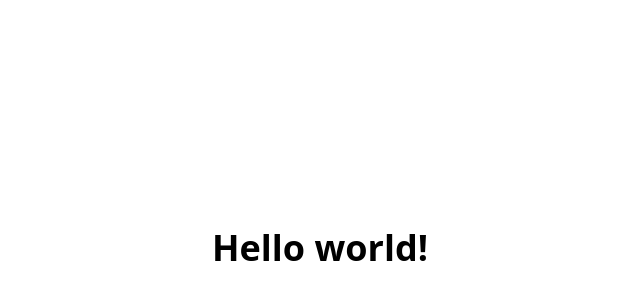
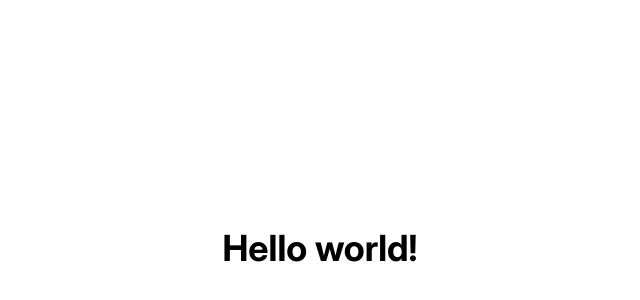
Before and after one commit to VanshajSaxena/printit-desktop, a React (Vite) app in the folder packages/renderer/: page / in a window 1280 px wide. Shown: the part 152-452 px from the top of the page, without its empty margins (320-960 px from the left). Built offline with nearby package versions, Linux system fonts and the light colour scheme.

Commit message:
feat(renderer): use Inter font

```diff
--- /dev/null
+++ b/packages/renderer/src/App.css
@@ -0,0 +1,3 @@
+body {
+  font-family: 'Inter';
+}
--- a/packages/renderer/src/App.tsx
+++ b/packages/renderer/src/App.tsx
@@ -1,5 +1,6 @@
 import { ThemeProvider } from './context/theme/ThemeProvider';
 import { Dashboard } from './pages/Dashboard';
+import './App.css';
 
 function App() {
   return (
--- a/packages/renderer/src/index.css
+++ b/packages/renderer/src/index.css
@@ -1 +1,8 @@
 @import 'tailwindcss';
+
+@font-face {
+  font-family: 'Inter';
+  src: url('./assets/InterVariable.ttf') format('truetype');
+  font-weight: 100 900;
+  font-style: normal;
+}
```
Also changed, not shown: packages/renderer/src/assets/InterVariable.ttf (added), packages/renderer/src/components/buttons/Button.tsx (added).
